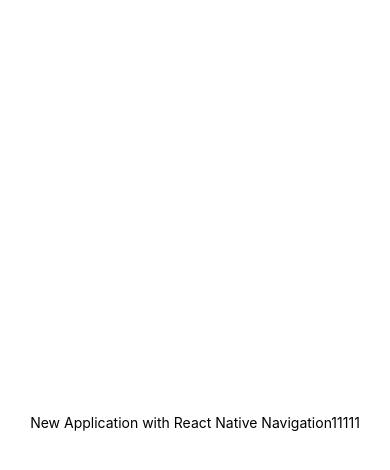
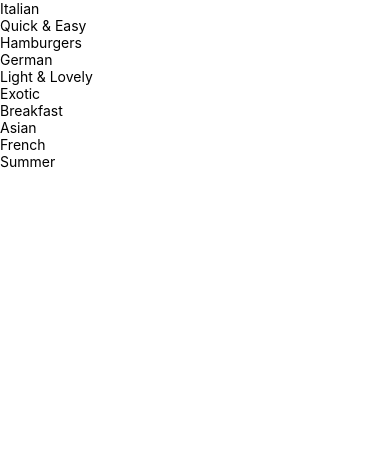
Before and after one commit to alexvlasov182/react-native, a React Native app in the folder react-native-navigation/: screen / in a window 390 px wide. Shown: the top 470 px of the page. Built offline with nearby package versions, Linux system fonts and the light colour scheme.

Commit message:
Outputing Meal Categories

```diff
--- a/react-native-navigation/App.js
+++ b/react-native-navigation/App.js
@@ -1,20 +1,9 @@
 import { StatusBar } from "expo-status-bar";
-import { StyleSheet, Text, View } from "react-native";
+import { StyleSheet } from "react-native";
+import CategoriesScreen from "./screens/CategoriesScreen";
 
 export default function App() {
-  return (
-    <View style={styles.container}>
-      <Text>New Application with React Native Navigation11111</Text>
-      <StatusBar style="auto" />
-    </View>
-  );
+  return <CategoriesScreen />;
 }
 
-const styles = StyleSheet.create({
-  container: {
-    flex: 1,
-    backgroundColor: "#fff",
-    alignItems: "center",
-    justifyContent: "center",
-  },
-});
+const styles = StyleSheet.create({});
--- /dev/null
+++ b/react-native-navigation/components/CategoryGridTitle.js
@@ -0,0 +1,16 @@
+import { Pressable, View, Text } from "react-native";
+
+function CategoryGridTitle({ title, color }) {
+  console.log("CategoryGridTitle", title, color);
+  return (
+    <View>
+      <Pressable>
+        <View>
+          <Text>{title}</Text>
+        </View>
+      </Pressable>
+    </View>
+  );
+}
+
+export default CategoryGridTitle;
--- /dev/null
+++ b/react-native-navigation/screens/CategoriesScreen.js
@@ -0,0 +1,24 @@
+import { FlatList } from "react-native";
+import CategoryGridTitle from "../components/CategoryGridTitle";
+import { CATEGORIES } from "../data/dummy-data";
+
+function renderCategoryItem(itemData) {
+  return (
+    <CategoryGridTitle
+      title={itemData.item.title}
+      color={itemData.item.color}
+    />
+  );
+}
+
+function CategoriesScreen() {
+  return (
+    <FlatList
+      data={CATEGORIES}
+      keyExtractor={(item) => item.id}
+      renderItem={renderCategoryItem}
+    />
+  );
+}
+
+export default CategoriesScreen;
```
Also changed, not shown: 2 other files (tests, documents, lock files or other folders).
